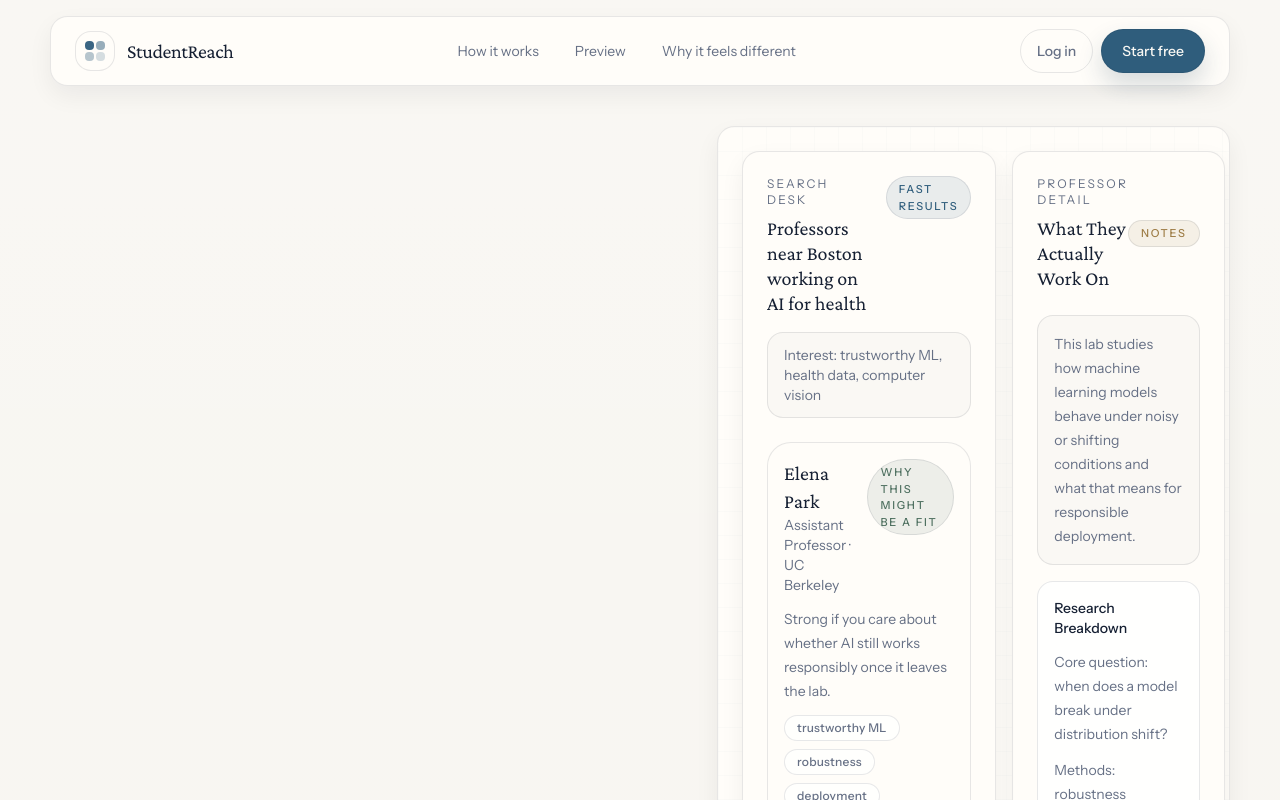
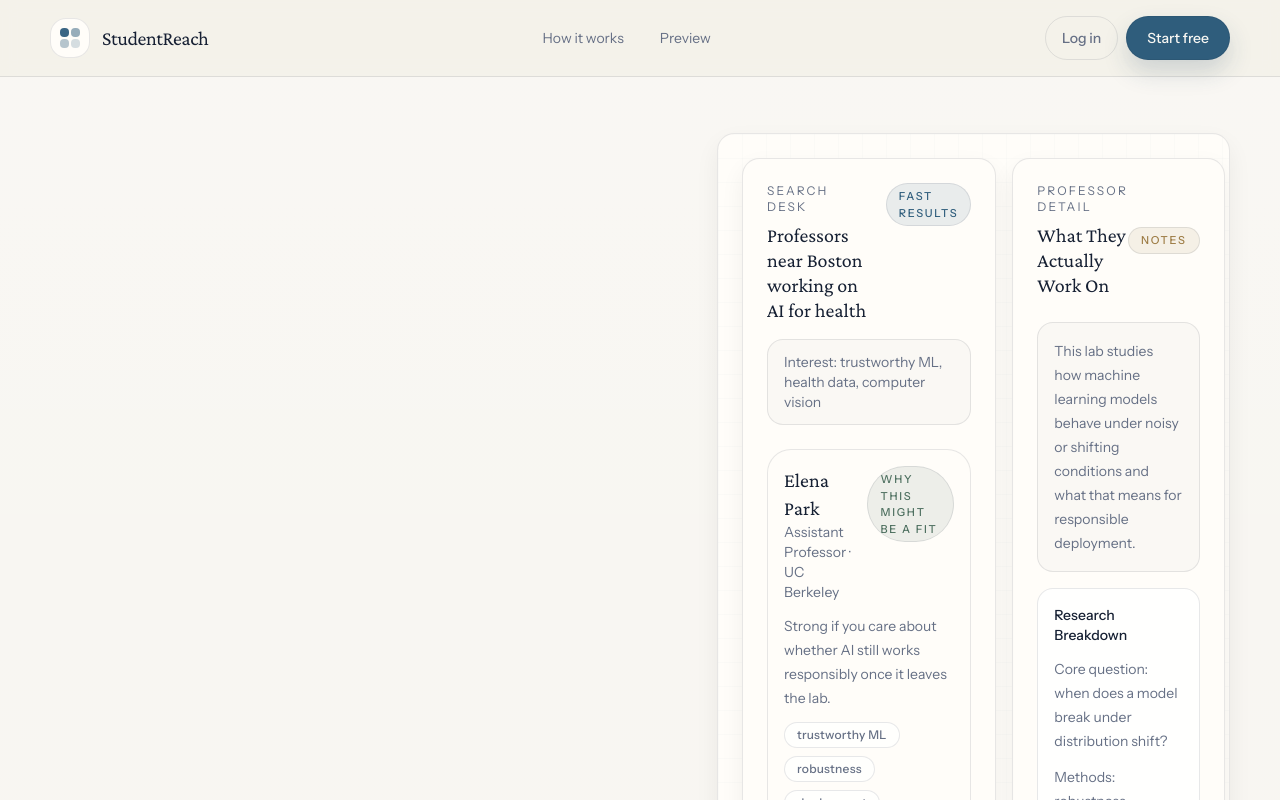
Before and after one commit to vanditb/studentreach, a Next.js app: page / in a window 1280 px wide. Shown: the top 800 px of the page. Built offline with nearby package versions, Linux system fonts and the light colour scheme; no server answers.

Commit message:
make header flatter

```diff
--- a/src/components/layout/site-header.tsx
+++ b/src/components/layout/site-header.tsx
@@ -19,21 +19,25 @@ const appLinks = [
 export function SiteHeader({ appMode = false }: { appMode?: boolean }) {
   const pathname = usePathname();
   const { user, logout, continueAsDemo } = useAuth();
+  const marketingLinks = [
+    { href: "#how-it-works", label: "How it works" },
+    { href: "#preview", label: "Preview" },
+  ];
 
   return (
-    <header className="sticky top-4 z-40 mx-auto w-[min(1180px,calc(100%-1.5rem))]">
-      <div className="paper-panel flex items-center justify-between gap-4 rounded-[1.6rem] px-4 py-3 sm:px-6">
+    <header className="sticky top-0 z-40 border-b border-border bg-background/92 backdrop-blur-sm">
+      <div className="mx-auto flex w-[min(1180px,calc(100%-1.5rem))] items-center justify-between gap-4 px-1 py-4 sm:px-0">
         <Logo href={appMode ? "/discover" : "/"} />
 
         <nav className="hidden items-center gap-1 md:flex">
-          {(appMode ? appLinks : [{ href: "#how-it-works", label: "How it works" }, { href: "#preview", label: "Preview" }, { href: "#why-studentreach", label: "Why it feels different" }]).map(
+          {(appMode ? appLinks : marketingLinks).map(
             (item) => (
               <Link
                 key={item.href}
                 href={item.href}
                 className={cn(
                   "rounded-full px-4 py-2 text-sm text-muted-foreground hover:bg-white/70 hover:text-foreground",
-                  pathname === item.href && "bg-white text-foreground shadow-sm",
+                  pathname === item.href && "bg-white text-foreground",
                 )}
               >
                 {item.label}
```
